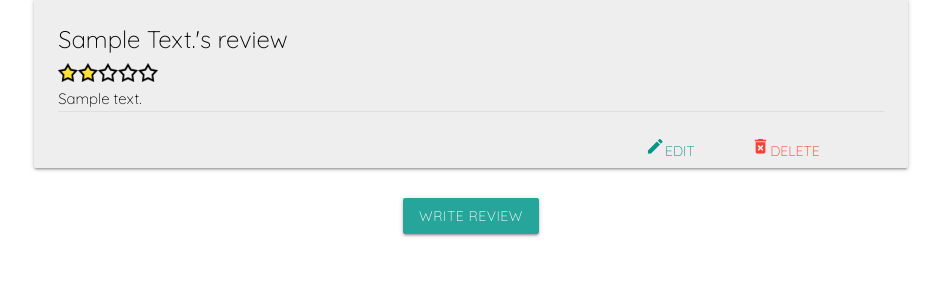
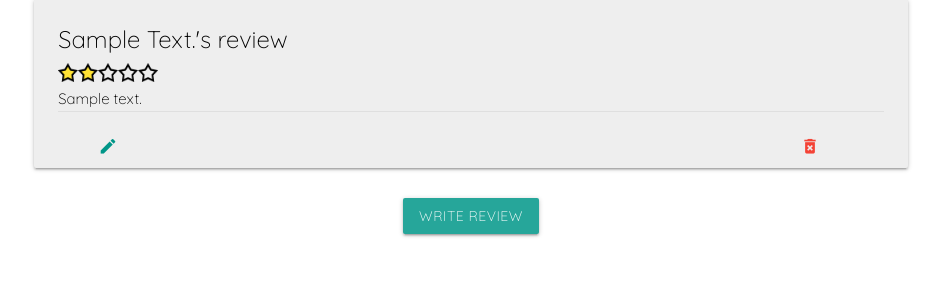
Before and after one commit to KelvinHere/book-review-app, a Flask app: template templates/viewreviews.html in a window 1280 px wide. Shown: the part 269-572 px from the top of the page, without its empty margins (169-1110 px from the left). Run offline with Flask 2, Linux system fonts and the light colour scheme; the template is opened without the code that fills it: most values are stand-ins (such as "Sample title", 1, 10 or a date in 2020); some libraries are stand-ins or nearby versions.

Commit message:
HTML/CSS: Review edit buttons remove text

```diff
--- a/templates/viewreviews.html
+++ b/templates/viewreviews.html
@@ -16,12 +16,13 @@
                             alt="{{review.rating}} stars image" class="review-rating">
                     <p>{{review.review}}</p>
                     <div class="card-action">
+                      <a href="{{url_for('edit_review', book_id=book_id, review_id=review._id)}}"
+                        class="transparent left teal-text btn-flat"><i
+                        class="material-icons">create</i></a>
                       <a href="{{url_for('delete_review', book_id=book_id, review_id=review._id)}}"
                         class="transparent right red-text btn-flat"><i
-                        class="material-icons">delete_forever</i>Delete</a>
-                      <a href="{{url_for('edit_review', book_id=book_id, review_id=review._id)}}"
-                        class="transparent right teal-text btn-flat"><i
-                        class="material-icons">create</i>Edit</a>
+                        class="material-icons">delete_forever</i></a>
+
                     </div>
                 </div>
             </div>
```
